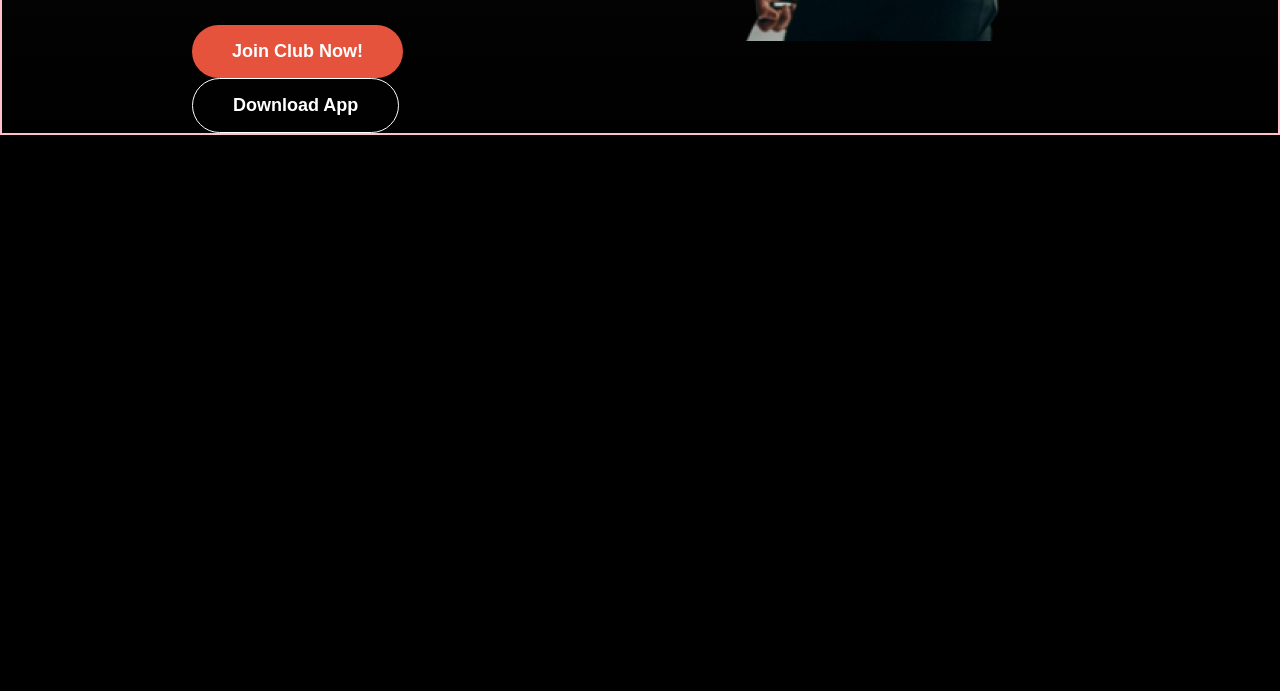
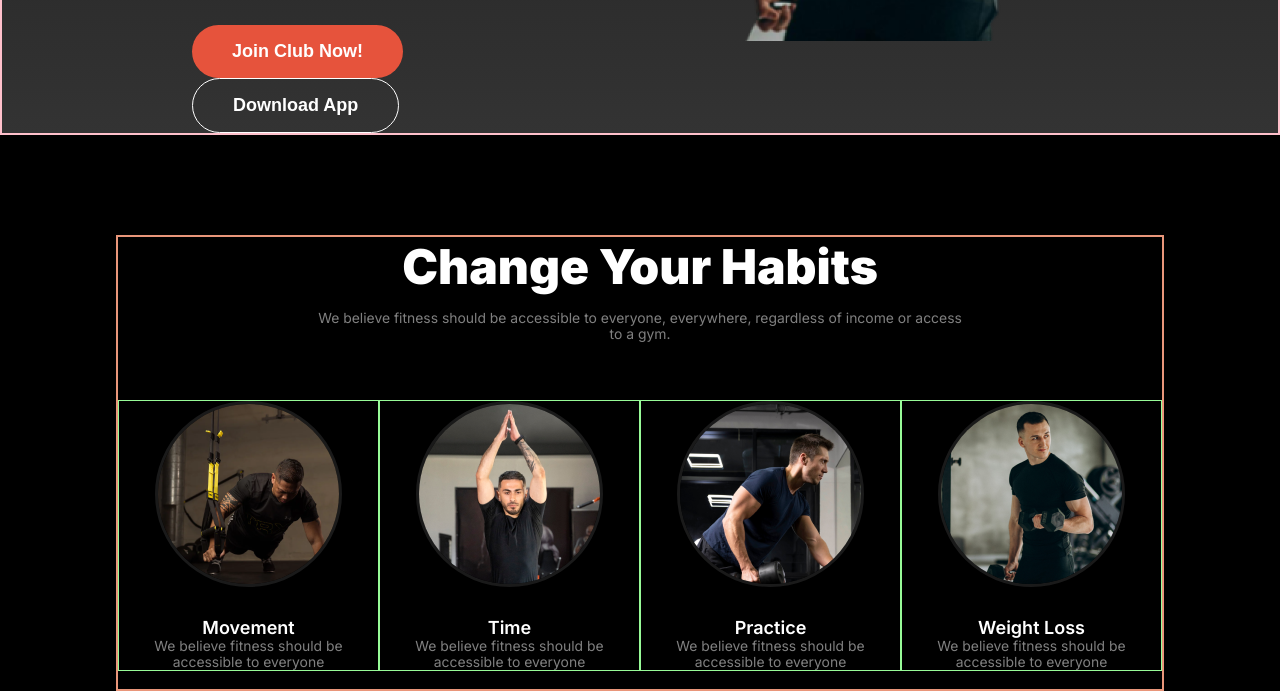
Before and after one commit to Mahin934/Fittness-Responsive-Assignment-2.0, a plain HTML site: page index.html in a window 1280 px wide. Shown: the part 677-1368 px from the top of the page. Before the commit the page ends 812 px from the top, so only its background shows below. Drawn offline with Linux system fonts and the light colour scheme.

Commit message:
Habits Section Added

```diff
--- a/index.html
+++ b/index.html
@@ -48,7 +48,38 @@
             </div>
         </div>
     </header>
-    <main></main>
+    <main>
+        <section class="habits">
+            <div class="habits-container flex-primary">
+                <h3 class="habits-heading">Change Your Habits</h3>
+                <p class="habits-pera">We believe fitness should be accessible to everyone, everywhere, regardless of income or access to a gym.</p>
+            </div>
+            <!-- .habits-image-container>.single-images*4>img.circle-single+h5.habits-image-heading+p.habits-image-pera -->
+            <div class="habits-image-container">
+                <div class="single-images">
+                    <img src="images/image 3.png" alt="" class="circle-single">
+                    <h5 class="habits-image-heading">Movement</h5>
+                    <p class="habits-image-pera">We believe fitness should be accessible to everyone</p>
+                </div>
+                <div class="single-images">
+                    <img src="images/image 2.png" alt="" class="circle-single">
+                    <h5 class="habits-image-heading">Time</h5>
+                    <p class="habits-image-pera">We believe fitness should be accessible to everyone</p>
+                </div>
+                <div class="single-images">
+                    <img src="images/image 4.png" alt="" class="circle-single">
+                    <h5 class="habits-image-heading">Practice</h5>
+                    <p class="habits-image-pera">We believe fitness should be accessible to everyone</p>
+                </div>
+                <div class="single-images">
+                    <img src="images/image 5.png" alt="" class="circle-single">
+                    <h5 class="habits-image-heading">Weight Loss</h5>
+                    <p class="habits-image-pera">We believe fitness should be accessible to everyone</p>
+                </div>
+            </div>
+
+        </section>
+    </main>
     <footer></footer>
 </body>
 </html>
--- a/styles.css
+++ b/styles.css
@@ -23,7 +23,7 @@
     max-width: 1440px;
     min-height: 715px;
     border: 2px solid pink;
-    background: linear-gradient(180.00deg, rgb(17, 17, 17),rgba(119, 119, 119, 0) 100%);
+    background: linear-gradient(to bottom, #111111, #333333);
     margin: 0 auto;
 }
 
@@ -184,6 +184,72 @@
     display: none;
 }
 
+/* Habit Section */
+
+.habits{
+    width: 1044px;
+    min-height: 452px;
+    margin: 0 auto;
+    margin-top: 100px;
+    border: 2px solid darksalmon;
+    color: white;
+}
+
+.habits-container{
+    margin: 0px 198px 58px 198px;
+    flex-direction: column;
+}
+
+.habits-heading{
+    color: rgb(255, 255, 255);
+    font-size: 3rem;
+    font-weight: 900;
+    margin-bottom: 14px;
+    text-align: center;
+}
+
+.habits-pera{
+    color: rgba(255, 255, 255, 0.5);
+    font-size: 0.87rem;
+    font-weight: 400;
+    text-align: center;
+}
+
+.habits-image-container{
+    display: grid;
+    grid-template-columns: repeat(4, 1fr);
+    justify-content: center;
+    align-items: center;
+}
+
+.single-images{
+    border: 1px solid palegreen;
+    display: flex;
+    flex-direction: column;
+    justify-content: center;
+    align-items: center;
+}
+
+.circle-single{
+    border-radius: 50%;
+    margin-bottom: 30px;
+    border: 3px solid rgba(255, 255, 255, 0.1);
+}
+
+.habits-image-heading{
+    color: rgb(255, 255, 255);
+    font-size: 1.125rem;
+    font-weight: 600;
+}
+
+.habits-image-pera{
+    color: rgba(255, 255, 255, 0.5);
+    font-size: 0.87rem;
+    font-weight: 400;
+    text-align: center;
+}
+
+
 
 @media screen and (max-width: 576px) {
     /* Mobile Navigation */
@@ -261,6 +327,35 @@
         margin-top: 6px;
     }
 
+    /* Mobile Size Habits */
+
+    .habits{
+        width: 100%;
+        margin: 0;
+
+    }
+
+    .habits-heading{
+        font-size: 2rem;
+    }
+
+    .habits-image-container{
+        grid-template-columns: repeat(1, 1fr);
+        margin: 0px  20px 0px 0px;
+        width: 100%;
+        justify-content: space-between;
+
+    }
+
+    .habits-container{
+        margin: 0 auto;
+        width: 100%;
+        padding-bottom: 58px;
+    }
+
+    .single-images{
+        margin: 0px 53px 40px 53px;
+    }
 
 
 }
```
